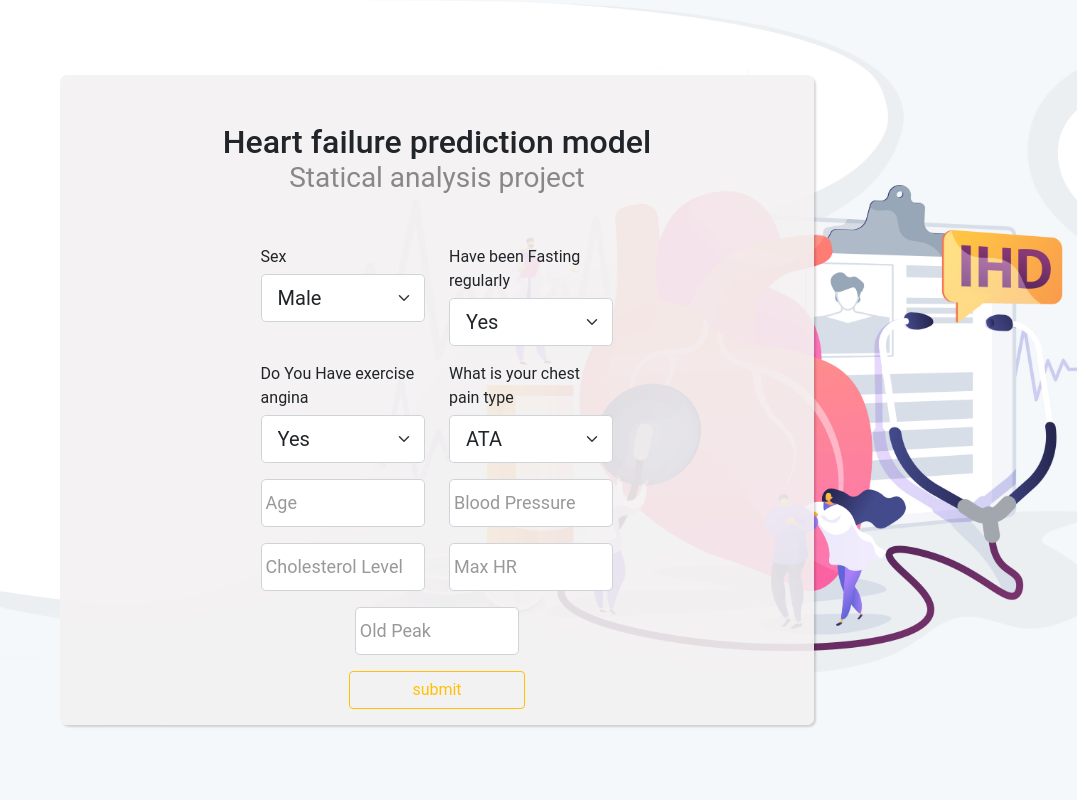
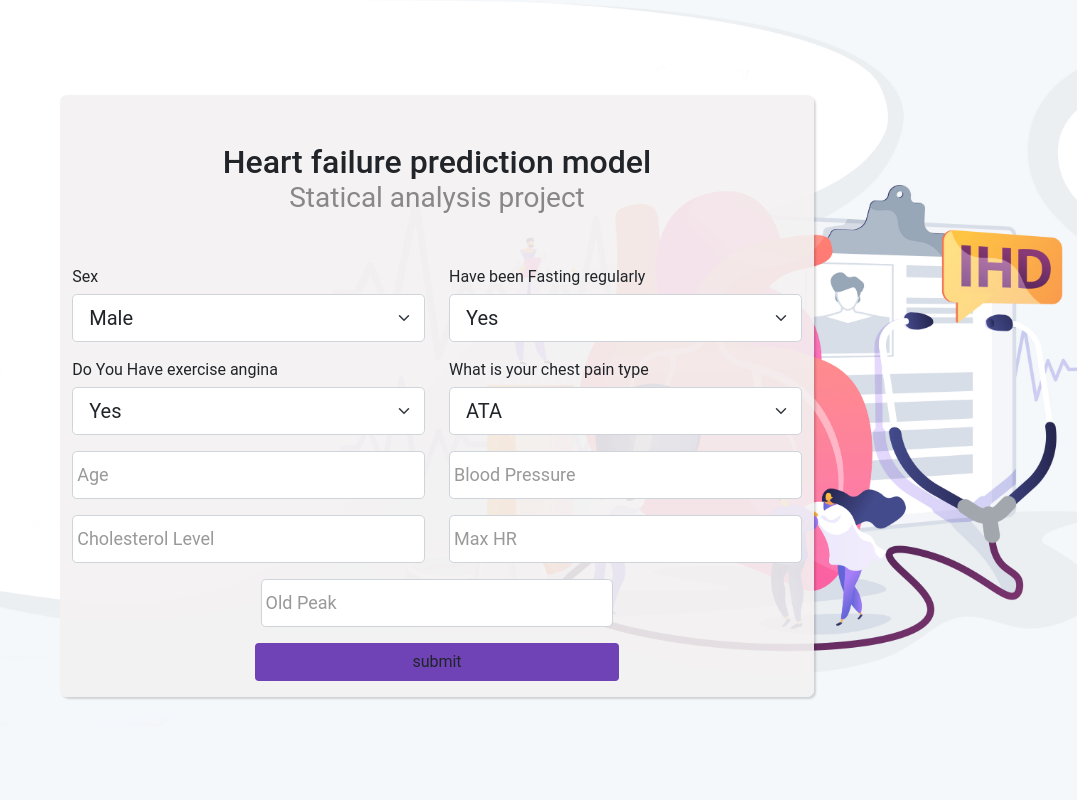
Before and after one commit to ahmedheltaher/statistical-analysis-project, a Flask app: page / in a window 1280 px wide. Shown: the whole page, without its empty margins (203-1280 px from the left). Run offline with Flask 2, Linux system fonts and the light colour scheme; some libraries are stand-ins or nearby versions.

Commit message:
updated the front end and added the capabilty of saving the entries

```diff
--- a/app.py
+++ b/app.py
@@ -1,12 +1,34 @@
 import flask
 import flask_wtf
 import wtforms
-from flask.templating import render_template
+import flask_sqlalchemy
 
+from datetime import datetime
 from regressor import predict
 
 app = flask.Flask(__name__)
+
+db = flask_sqlalchemy.SQLAlchemy(app)
+
 app.config["SECRET_KEY"] = "6ca6df7509ec15434385a7ba1dbce8de"
+app.config["SQLALCHEMY_DATABASE_URI"] = "sqlite:///site.db"
+
+
+class PatientEntry(db.Model):
+    id = db.Column(db.Integer, primary_key=True)
+    sex = db.Column(db.Integer, nullable=False)
+    fasting = db.Column(db.Integer, nullable=False)
+    exercise_angina = db.Column(db.Integer, nullable=False)
+    chest_pain_type = db.Column(db.Integer, nullable=False)
+    age = db.Column(db.Integer, nullable=False)
+    blood_pressure = db.Column(db.Integer, nullable=False)
+    cholesterol = db.Column(db.Integer, nullable=False)
+    max_hr = db.Column(db.Integer, nullable=False)
+    old_peak = db.Column(db.Integer, nullable=False)
+    prediction = db.Column(db.Integer, nullable=False)
+
+    date_submitted = db.Column(
+        db.DateTime, nullable=False, default=datetime.utcnow)
 
 
 class RegistrationForm(flask_wtf.FlaskForm):
@@ -28,7 +50,7 @@ class RegistrationForm(flask_wtf.FlaskForm):
     max_hr = wtforms.IntegerField(
         'Max HR', validators=[wtforms.validators.DataRequired()])
     old_peak = wtforms.IntegerField(
-        'Old Peak', validators=[wtforms.validators.DataRequired()])
+        'Old Peak', validators=[wtforms.validators.DataRequired(), wtforms.validators.NumberRange(min=1)])
 
     submit = wtforms.SubmitField('submit')
 
@@ -39,7 +61,14 @@ def index():
     if form.validate_on_submit():
         value = predict([int(form.age.data), int(form.sex.data), int(form.chest_pain_type.data), int(form.blood_pressure.data), int(form.cholesterol.data),
                          int(form.fasting.data), int(form.max_hr.data), int(form.exercise_angina.data), int(form.old_peak.data) - 1])
-        return render_template("response.html", value=value)
+        patient_entry = PatientEntry(
+            sex=int(form.sex.data), fasting=int(form.fasting.data),
+            exercise_angina=int(form.exercise_angina.data), chest_pain_type=int(form.chest_pain_type.data),
+            age=int(form.age.data), blood_pressure=int(form.blood_pressure.data), cholesterol=int(form.cholesterol.data),
+            max_hr=int(form.max_hr.data), old_peak=int(form.old_peak.data) - 1, prediction=value)
+        db.session.add(patient_entry)
+        db.session.commit()
+        return flask.render_template("response.html", value=value)
     return flask.render_template("index.html", form=form)
 
 
--- a/requirements.txt
+++ b/requirements.txt
@@ -2,7 +2,9 @@ autopep8==1.6.0
 click==8.0.3
 dnspython==2.1.0
 Flask==2.0.2
+Flask-SQLAlchemy==2.5.1
 Flask-WTF==1.0.0
+greenlet==1.1.2
 gunicorn==20.1.0
 is-disposable-email==1.0.0
 itsdangerous==2.0.1
@@ -19,6 +21,7 @@ scikit-learn==1.0.2
 scipy==1.7.3
 six==1.16.0
 sklearn==0.0
+SQLAlchemy==1.4.29
 statsmodels==0.13.1
 threadpoolctl==3.0.0
 toml==0.10.2
--- a/static/css/style.css
+++ b/static/css/style.css
@@ -115,6 +115,10 @@ input:focus ~ .bar:after {
 	width: 50%;
 }
 
+.btn-purple {
+	background-color: #6f42b6;
+}
+
 .highlight {
 	position: absolute;
 	height: 60%;
--- a/templates/index.html
+++ b/templates/index.html
@@ -14,10 +14,10 @@
 		<title>Heart failure prediction</title>
 	</head>
 	<body>
-		<div class="container-fluid d-flex justify-content-md-center align-items-center vh-100">
+		<div class="container-fluid d-flex justify-content-md-center align-items-center h-100">
 			<div class="form_view">
 				<h2 class="mt-5">Heart failure prediction model<small>Statical analysis project</small></h2>
-				<div class="container-fluid w-50">
+				<div class="container-fluid w-100">
 					<form method="POST" action="">
 						{{ form.hidden_tag() }}
 						<fieldset class="form-group">
@@ -112,7 +112,7 @@
 							</div>
 
 						</fieldset>
-						<div class="form-group mb-3 mt-3 d-grid gap-2 col-6 mx-auto">{{ form.submit(class="btn btn-outline-warning btn-block") }}</div>
+						<div class="form-group mb-3 mt-3 d-grid gap-2 col-6 mx-auto">{{ form.submit(class="btn btn-block btn-purple") }}</div>
 					</form>
 				</div>
 			</div>
```
Also changed, not shown: site.db (added), 3 other files.
